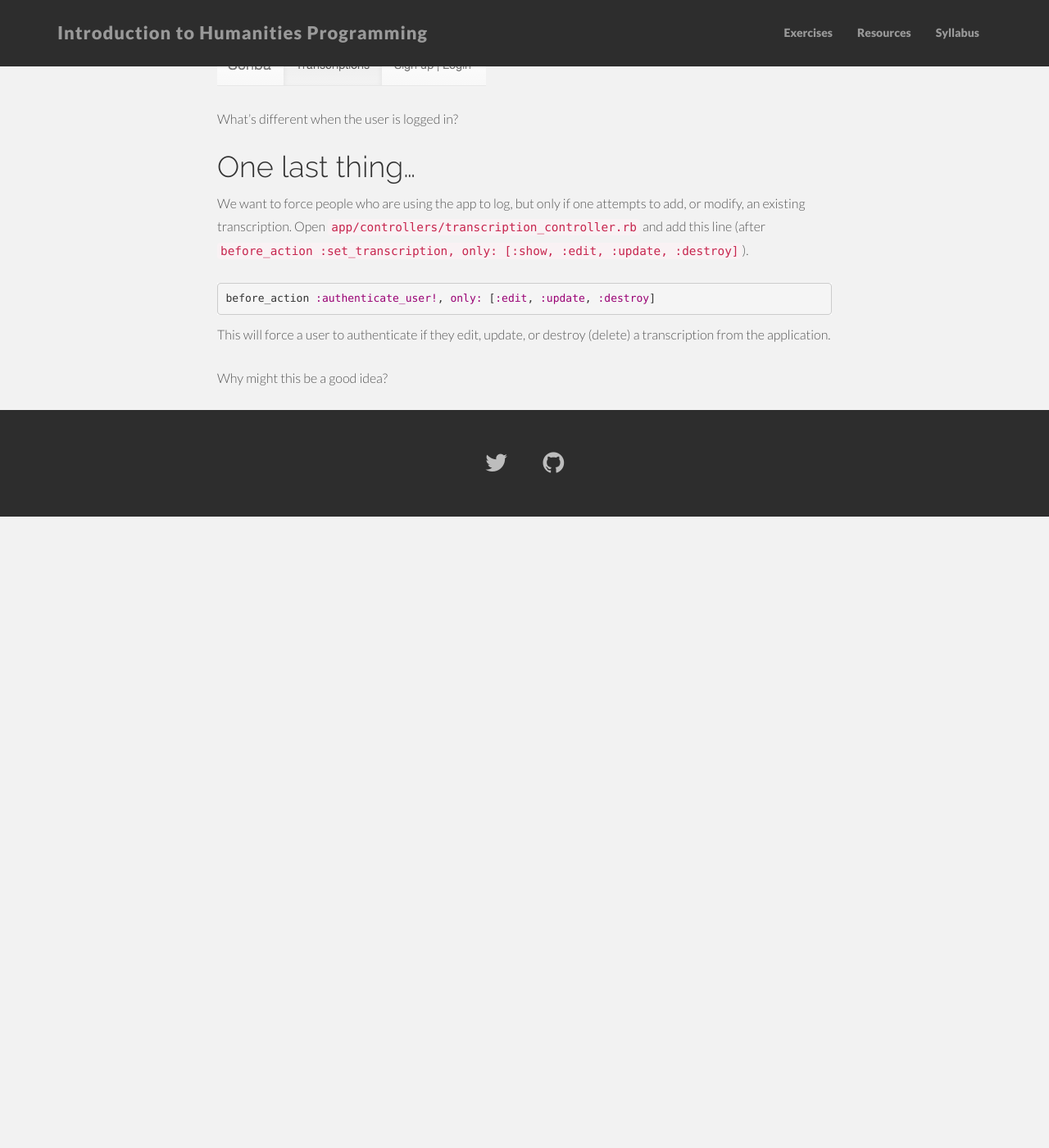
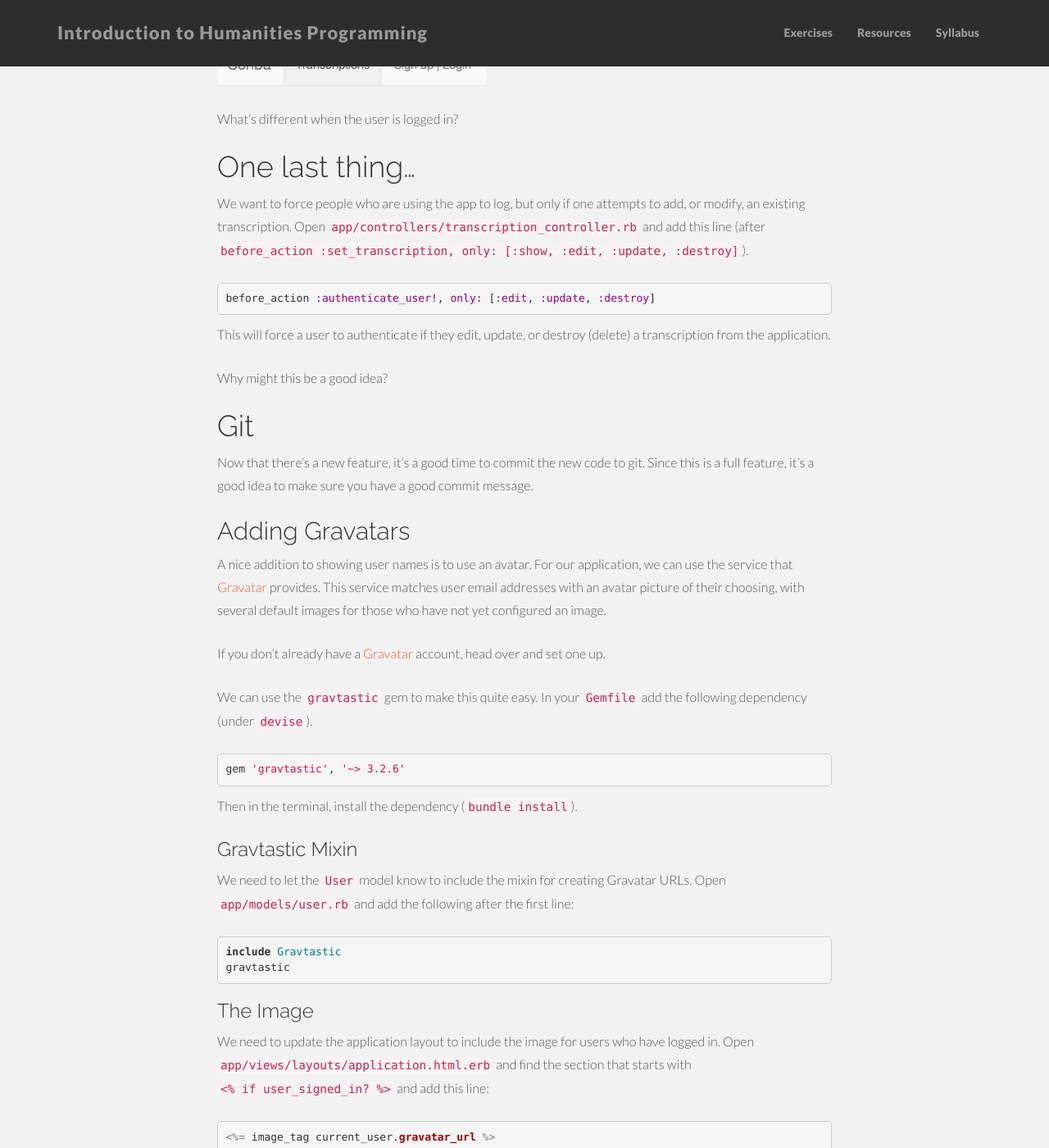
Before and after one commit to humanitiesprogramming/humanitiesprogramming.github.io, a Jekyll site: the page built from exercise-rails7.md, in a window 1280 px wide and 1400 px high, scrolled down 2867 px. Shown: the whole window at 82% size. Built offline with Jekyll 4.4.1, drawn with Linux system fonts in a browser that asks for light colours; nearby versions of some CDN libraries; before the commit the page ends 3497 px from its top, so only the background shows below that; some of the changed text lies outside the part shown.

Commit message:
Add section on gravatars

```diff
--- a/exercise-rails7.md
+++ b/exercise-rails7.md
@@ -10,8 +10,8 @@ javascript:
 Users are important for you a
 
 ## Devise
-For this exercise, we'll be using the `devise` gem to manage user authentication
-for us. First we need to add the gem dependency to the `Gemfile`
+For this exercise, we'll be using the `devise` gem to manage user
+authentication for us. First we need to add the gem dependency to the `Gemfile`
 
 {% highlight ruby %}
 gem 'devise', '~> 3.2.4'
@@ -25,8 +25,8 @@ $ bundle install
 
 ## Set Up Devise
 
-Devise has it's own generators that it adds to Rails. We need to run the install
-generator for devise. Run the following in the terminal:
+Devise has it's own generators that it adds to Rails. We need to run the
+install generator for devise. Run the following in the terminal:
 
 {% highlight console %}
 $ rails g devise:install
@@ -69,7 +71,8 @@ Open `app/views/transcriptions/show.htmle.erb` and remove the line that reads
 
 ## User Model
 
-We need to tell the database about the **User** model to store information about the application's users.
+We need to tell the database about the **User** model to store information
+about the application's users.
 
 {% highlight console %}
 $ rails g devise user
@@ -92,10 +95,10 @@ $ rake db:migrate
 == 20140719205623 DeviseCreateUsers: migrated (0.0070s) =======================
 {% endhighlight %}
 
-This sets up the basic table structure for devise to store user account information.
-If you look at the migration that was created, you'll notice that you can configure
-Devise to do all kinds of things. For our purposes today, the defaults are fine, but
-just make a mental note that this is configurable.
+This sets up the basic table structure for devise to store user account
+information.  If you look at the migration that was created, you'll notice that
+you can configure Devise to do all kinds of things. For our purposes today, the
+defaults are fine, but just make a mental note that this is configurable.
 
 
 ## Create a User
@@ -108,8 +111,8 @@ What happens?
 
 ## Log In Link
 
-We don't want our users to have to guess what the URL for signing in/up is, so let's
-add a link. In `app/views/layouts/application.html.erb` add:
+We don't want our users to have to guess what the URL for signing in/up is, so
+let's add a link. In `app/views/layouts/application.html.erb` add:
 
 {% highlight rhtml %}
 <li>
@@ -142,15 +145,79 @@ What's different when the user is logged in?
 
 # One last thing...
 
-We want to force people who are using the app to log, but only if one attempts to add,
-or modify, an existing transcription. Open `app/controllers/transcription_controller.rb`
-and add this line (after `before_action :set_transcription, only: [:show, :edit, :update, :destroy]`).
+We want to force people who are using the app to log, but only if one attempts
+to add, or modify, an existing transcription. Open
+`app/controllers/transcription_controller.rb` and add this line (after
+`before_action :set_transcription, only: [:show, :edit, :update, :destroy]`).
 
 {% highlight ruby %}
 before_action :authenticate_user!, only: [:edit, :update, :destroy]
 {% endhighlight %}
 
-This will force a user to authenticate if they edit, update, or destroy (delete)
-a transcription from the application.
+This will force a user to authenticate if they edit, update, or destroy
+(delete) a transcription from the application.
 
 Why might this be a good idea?
+
+# Git
+
+Now that there's a new feature, it's a good time to commit the new code to git.
+Since this is a full feature, it's a good idea to make sure you have a good
+commit message.
+
+## Adding Gravatars
+
+A nice addition to showing user names is to use an avatar. For our application,
+we can use the service that [Gravatar](http://gravatar.com/) provides. This
+service matches user email addresses with an avatar picture of their choosing,
+with several default images for those who have not yet configured an image.
+
+If you don't already have a [Gravatar](http://gravatar.com/) account, head over
+and set one up.
+
+We can use the `gravtastic` gem to make this quite easy. In your `Gemfile` add
+the following dependency (under `devise`).
+
+{% highlight ruby %}
+gem 'gravtastic', '~> 3.2.6'
+{% endhighlight %}
+
+Then in the terminal, install the dependency (`bundle install`).
+
+### Gravtastic Mixin
+
+We need to let the `User` model know to include the mixin for creating Gravatar
+URLs. Open `app/models/user.rb` and add the following after the first line:
+
+{% highlight ruby %}
+include Gravtastic
+gravtastic
+{% endhighlight %}
+
+### The Image
+
+We need to update the application layout to include the image for users who
+have logged in. Open `app/views/layouts/application.html.erb` and find the
+section that starts with `<% if user_signed_in? %>` and add this line:
+
+{% highlight rhtml %}
+<%= image_tag current_user.gravatar_url %>
+{% endhighlight %}
+
+If you reload your page (and are logged in), you should now see the gravatar
+associated with the email for that user.
+
+Feel free to play around with the placement of the image, but do you notice
+anything you might like to change about the image?
+
+## What time is it?
+
+That's right, it's time to add and commit the changes to git. It's also a
+good time to push to the Github remote (just in case your computer fails).
+
+## Summary
+
+In this module we added users and a complete backend for managing users for the
+application. This allows you to manage authentication, but remember
+authorization is something different. We also added images from the gravatar
+service, which help give your site a more personal feel.
```
Also changed, not shown: other parts of exercise-rails7.md (+5 -3 lines).
